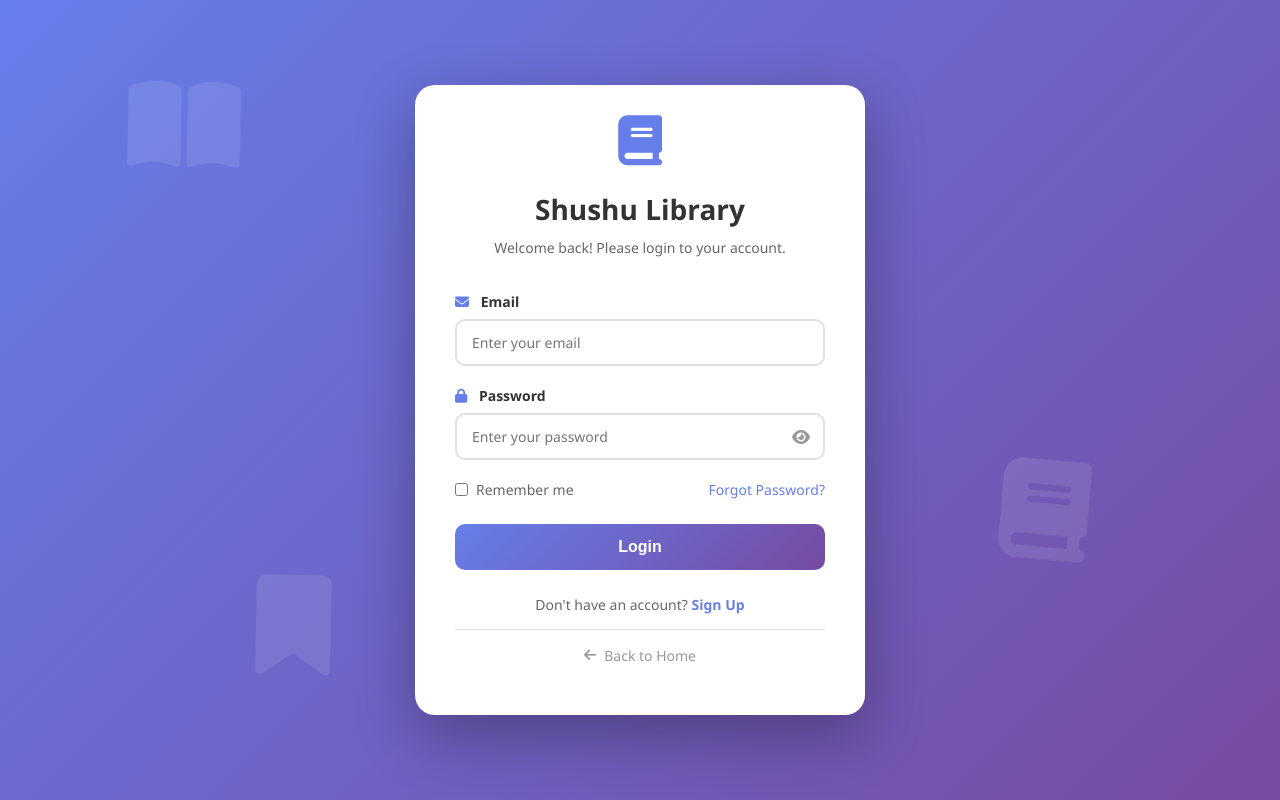
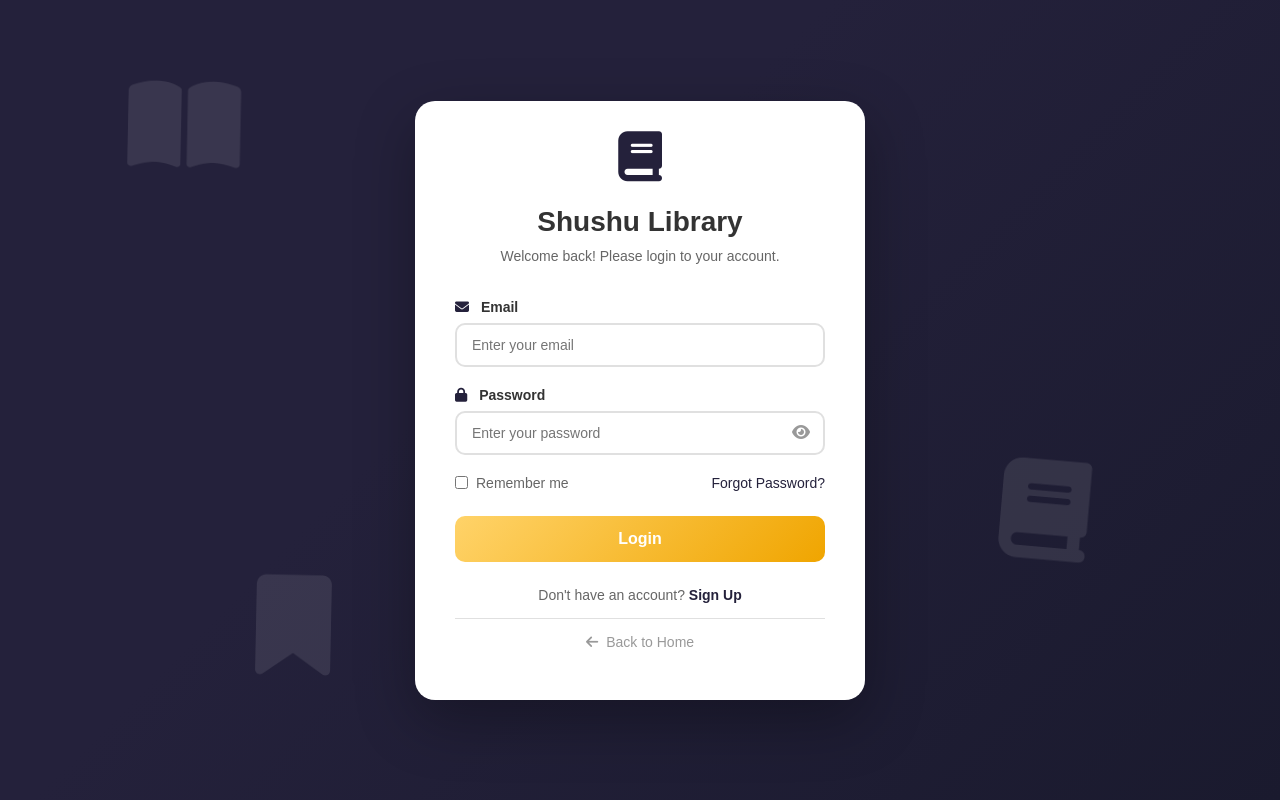
Before and after one commit to kryy0O/shushu-library, a plain HTML site: page frontend/login.html in a window 1280 px wide. Drawn offline with Linux system fonts and the light colour scheme; no server answers.

Commit message:
Update auth-style.css

```diff
--- a/frontend/auth-style.css
+++ b/frontend/auth-style.css
@@ -5,15 +5,15 @@
 }
 
 body {
-    font-family: 'Segoe UI', Tahoma, Geneva, Verdana, sans-serif;
-    background: linear-gradient(135deg, #667eea 0%, #764ba2 100%);
+    font-family: 'Funnel Sans', sans-serif;
+    background: linear-gradient(135deg, #24213b 40%, #1a1a2e 100%);
     min-height: 100vh;
     display: flex;
     justify-content: center;
     align-items: center;
     padding: 20px;
     position: relative;
-    overflow: hidden;
+    overflow-y: auto;
 }
 
 .auth-decoration {
@@ -94,7 +94,7 @@ body {
 
 .logo-icon {
     font-size: 50px;
-    color: #667eea;
+    color: #24213b;
     margin-bottom: 15px;
     animation: bounce 2s ease-in-out infinite;
 }
@@ -139,7 +139,7 @@ body {
 
 .form-group label i {
     margin-right: 8px;
-    color: #667eea;
+    color: #24213b;
 }
 
 .input-wrapper {
@@ -158,7 +158,7 @@ body {
 
 .form-group input:focus {
     outline: none;
-    border-color: #667eea;
+    border-color: #1a1a2e;
     box-shadow: 0 0 0 3px rgba(102, 126, 234, 0.1);
 }
 
@@ -181,7 +181,7 @@ body {
 }
 
 .toggle-password:hover {
-    color: #667eea;
+    color: #764ba2;
 }
 
 .form-options {
@@ -208,13 +208,13 @@ body {
 }
 
 .checkbox-label a {
-    color: #667eea;
+    color: #24213b;
     text-decoration: none;
     margin-left: 3px;
 }
 
 .forgot-password {
-    color: #667eea;
+    color: #24213b;
     text-decoration: none;
     font-size: 14px;
     transition: color 0.3s;
@@ -259,7 +259,7 @@ body {
 .auth-btn {
     width: 100%;
     padding: 14px;
-    background: linear-gradient(135deg, #667eea 0%, #764ba2 100%);
+    background: linear-gradient(135deg, #ffd369, #f0a500);
     color: white;
     border: none;
     border-radius: 10px;
@@ -295,7 +295,7 @@ body {
 }
 
 .auth-footer a {
-    color: #667eea;
+    color: #24213b;
     text-decoration: none;
     font-weight: 600;
     transition: color 0.3s;
@@ -320,7 +320,7 @@ body {
 }
 
 .back-home a:hover {
-    color: #667eea;
+    color: #764ba2;
 }
 
 @media (max-width: 480px) {
```
